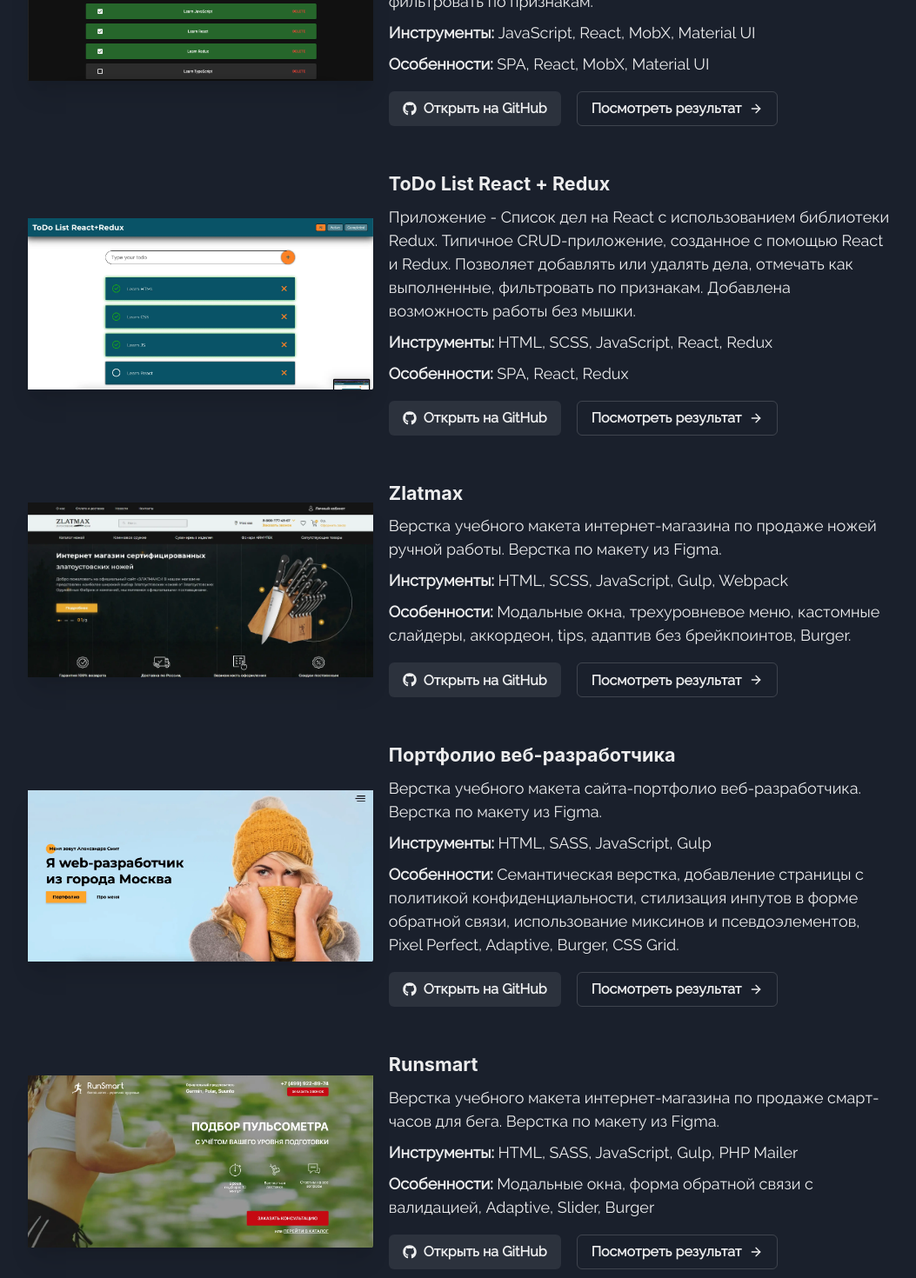
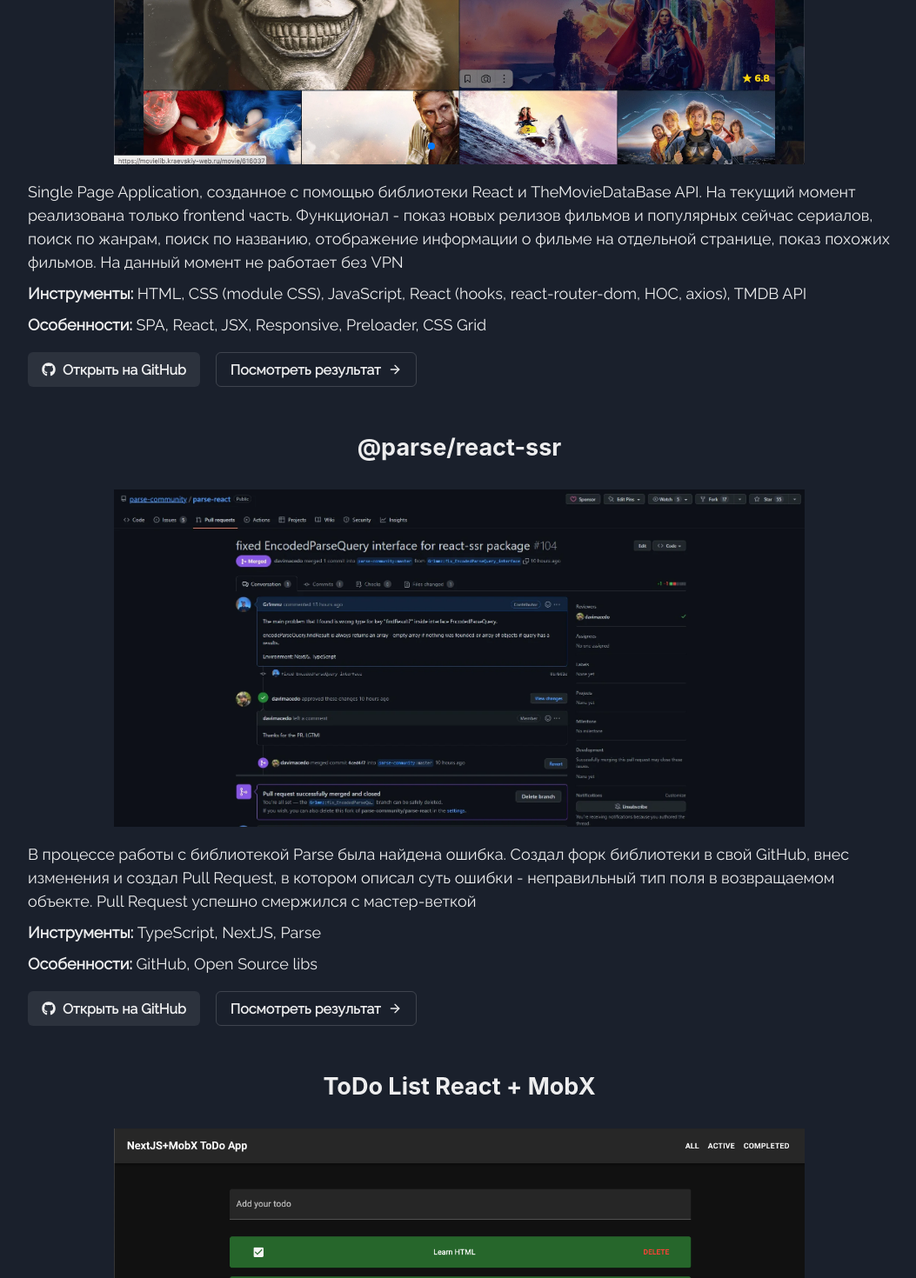
Before and after one commit to Gr1mmz/website-frontend, a Next.js app: page / in a window 1280 px wide. Shown: the part 2857-4327 px from the top of the page at 87% size, without its empty margins (112-1165 px from the left). Built offline with nearby package versions, Linux system fonts and the light colour scheme.

Commit message:
renew portfolio items

```diff
--- a/components/HomePage/Portfolio/PortfolioItem.tsx
+++ b/components/HomePage/Portfolio/PortfolioItem.tsx
@@ -1,24 +1,12 @@
 import React from 'react';
-import {
-  Box,
-  Flex,
-  Heading,
-  Image,
-  Button,
-  Text,
-  useDisclosure,
-  Modal,
-  ModalOverlay,
-  ModalContent, ModalHeader, ModalCloseButton, ModalBody, ModalFooter
-} from '@chakra-ui/react';
-import { useMediaQuery } from '@chakra-ui/react';
+import {Box, Flex, Heading, Image, Button, Text} from '@chakra-ui/react';
 import {FaGithub} from "react-icons/fa";
 import {FiArrowRight} from "react-icons/fi";
 import { Swiper, SwiperSlide } from 'swiper/react';
-import { Navigation, Pagination } from 'swiper';
+import { Zoom, Pagination } from 'swiper';
 import 'swiper/css';
-import 'swiper/css/navigation';
 import 'swiper/css/pagination';
+import 'swiper/css/zoom';
 
 interface PortfolioItemProps {
   data: {
@@ -34,28 +22,58 @@
 }
 
 const PortfolioItem: React.FC<PortfolioItemProps> = ({data}) => {
-  const { isOpen, onOpen, onClose } = useDisclosure();
-  const [isLargerThan1024] = useMediaQuery('(min-width: 1024px)');
 
   return (
     <Box mt="3em">
-      <Flex gap="1em" flexDirection="row" justifyContent="flex" alignItems="center"
+      <Flex gap="1em"
+            flexDirection="column"
+            justifyContent="flex"
+            alignItems="center"
             sx={{
               "@media screen and (max-width: 1024px)": {
                 flexDirection: "column",
                 justifyContent: "center"
               }
-            }}>
-        <Image src={data.imageSrc} maxW="40%" minW="290px" alignSelf="center" boxShadow="xl" alt={data.header}
-               fit="contain" align="top" h="auto" onClick={data.slides ? onOpen : () => {}}
-               sx={{
-                 cursor: 'pointer',
-                 "@media screen and (max-width: 1024px)": {
-                   maxW: "60%"
-                 }
-               }}/>
-        <Box maxW="580px" alignSelf="center">
-          <Heading as="h3" fontSize="1.2em" mb="0.5em">{data.header}</Heading>
+            }}
+      >
+        <Heading as="h3" fontSize="1.5em" mb="0.5em">{data.header}</Heading>
+        <Box
+          maxW="80%"
+          alignSelf="center"
+          h="auto"
+        >
+          {data.slides
+            ?
+            <Swiper
+              modules={[Pagination, Zoom]}
+              spaceBetween={50}
+              slidesPerView={1}
+              pagination={{
+                clickable: true,
+              }}
+              zoom={true}
+              style={{
+                color: '#fff'
+              }}
+            >
+              {data.slides?.map((item, index) => {
+                return (
+                  <SwiperSlide key={index}>
+                    <div className="swiper-zoom-container">
+                      <Image src={item} boxShadow="xl"/>
+                    </div>
+                  </SwiperSlide>
+                )
+              })}
+            </Swiper>
+            :
+            <Image
+              src={data.imageSrc}
+            />
+          }
+
+        </Box>
+        <Box>
           <Text mb="0.5em">{data.description}</Text>
           <Text mb="0.5em">
             <b>Инструменты: </b>{data.instruments}
@@ -77,32 +95,6 @@
           </Flex>
         </Box>
       </Flex>
-
-      <Modal isOpen={isOpen} onClose={onClose} size={isLargerThan1024 ? 'full' : 'xl'}>
-        <ModalOverlay />
-        <ModalContent>
-          <ModalHeader>{data.header}</ModalHeader>
-          <ModalCloseButton />
-          <ModalBody>
-            <Swiper
-              modules={[Navigation, Pagination]}
-              spaceBetween={50}
-              slidesPerView={1}
-              navigation
-              pagination={{ clickable: true }}
-              scrollbar={{ draggable: true }}
-            >
-              {data.slides?.map((item, index) => {
-                return (
-                  <SwiperSlide key={index}>
-                    <Image src={item}/>
-                  </SwiperSlide>
-                )
-              })}
-            </Swiper>
-          </ModalBody>
-        </ModalContent>
-      </Modal>
     </Box>
   );
 };
--- a/components/HomePage/Portfolio/PortfolioTexts.ts
+++ b/components/HomePage/Portfolio/PortfolioTexts.ts
@@ -1,13 +1,13 @@
 export const portfolioTexts = [
-  {
-    header: "Runsmart",
-    imageSrc: "./runsmart.webp",
-    link: "https://runsmart.kraevskiy-web.ru/",
-    githubLink: "https://github.com/Gr1mmz/runsmart",
-    description: "Верстка учебного макета интернет-магазина по продаже смарт-часов для бега. Верстка по макету из Figma.",
-    instruments: "HTML, SASS, JavaScript, Gulp, PHP Mailer",
-    features: "Модальные окна, форма обратной связи с валидацией, Adaptive, Slider, Burger"
-  },
+  // {
+  //   header: "Runsmart",
+  //   imageSrc: "./runsmart.webp",
+  //   link: "https://runsmart.kraevskiy-web.ru/",
+  //   githubLink: "https://github.com/Gr1mmz/runsmart",
+  //   description: "Верстка учебного макета интернет-магазина по продаже смарт-часов для бега. Верстка по макету из Figma.",
+  //   instruments: "HTML, SASS, JavaScript, Gulp, PHP Mailer",
+  //   features: "Модальные окна, форма обратной связи с валидацией, Adaptive, Slider, Burger"
+  // },
   {
     header: "Портфолио веб-разработчика",
     imageSrc: "./portfolio.webp",
@@ -45,6 +45,15 @@
     features: "SPA, React, MobX, Material UI",
   },
   {
+    header: "@parse/react-ssr",
+    imageSrc: "./parse-react-ssr.webp",
+    link: "https://github.com/parse-community/parse-react/pull/104",
+    githubLink: "https://github.com/Gr1mmz/parse-react",
+    description: "В процессе работы с библиотекой Parse была найдена ошибка. Создал форк библиотеки в свой GitHub, внес изменения и создал Pull Request, в котором описал суть ошибки - неправильный тип поля в возвращаемом объекте. Pull Request успешно смержился с мастер-веткой",
+    instruments: "TypeScript, NextJS, Parse",
+    features: "GitHub, Open Source libs",
+  },
+  {
     header: "Movie Library",
     imageSrc: "./movielib.webp",
     slides: ['./movielib.webp', './movielib/2.webp', './movielib/3.webp', './movielib/4.webp', './movielib/5.webp'],
@@ -58,8 +67,9 @@
     header: "Social Apes",
     imageSrc: "./socialapes.webp",
     slides: ['./socialapes.webp', './socialapes/2.webp', './socialapes/3.webp', './socialapes/4.webp'],
+    link: "https://socialapes.vercel.app/",
     githubLink: "https://github.com/Gr1mmz/sn-test",
-    description: "Полноценное fullstack приложение - социальная сеть, созданное с помощью NextJS (frontend) и Back4app (backend). На текущий момент реализован функционал регистрации и логина с валидацией на клиенте и на сервере, создана страница профиля, страница сообщений и 404 страница. Создан функционал добавления, изменения и удаления постов. Хостинга пока нет.",
+    description: "Полноценное fullstack приложение - социальная сеть, созданное с помощью NextJS (frontend) и Back4app (backend). На текущий момент реализован функционал регистрации и авторизации с валидацией на клиенте и на сервере, создана страница профиля, страница сообщений и 404 страница. Создан функционал добавления, изменения и удаления постов и лайков",
     instruments: "NextJS, TypeScript, Back4app, Material UI, ESLint, Redux, Redux-toolkit, Formik, yup, Parse",
     features: "SPA, NextJS, TypeScript, Login/Signup, Custom Alerts, Material UI",
   },
```
Also changed, not shown: public/parse-react-ssr.webp (added).
